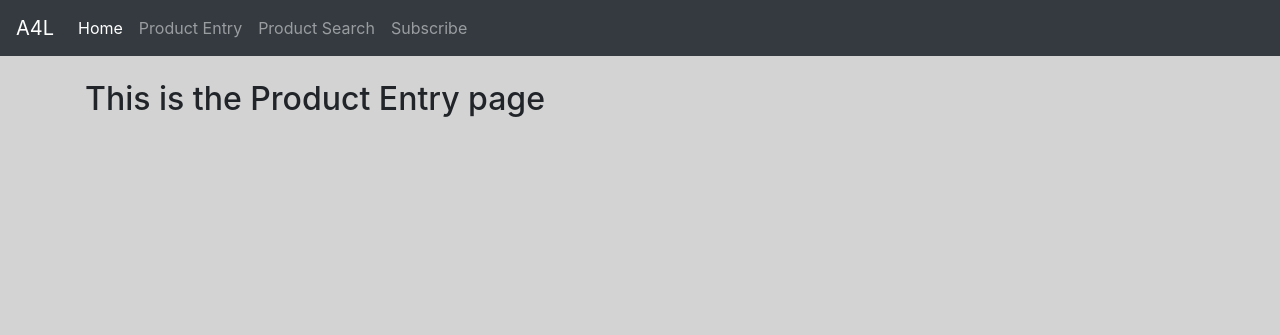
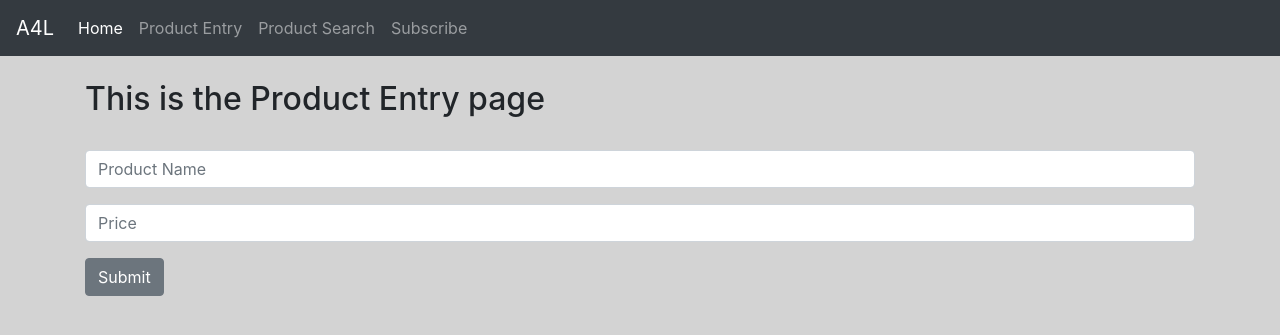
Before and after one commit to 444B/flask_sandbox, a Flask app: page /product_entry in a window 1280 px wide. Shown: the top 335 px of the page. Run offline with Flask 2, Linux system fonts and the light colour scheme; parts of the project's set-up code (start-up, migrations or seed data) failed here and were passed over.

Commit message:
sqltroubles

```diff
--- a/app.py
+++ b/app.py
@@ -1,23 +1,59 @@
-from flask import Flask, render_template, request
-from datetime import datetime
+from flask import Flask, render_template, request, g
+import sqlite3
 
 # app config
 app = Flask(__name__)
 
-# Initialize the Database
+# Database Initialise
+conn = sqlite3.connect('products.db')
+# create a cursor
+c = conn.cursor()
+# create a table
+c.execute("""CREATE TABLE products (
+
+		Product TEXT,
+		Price REAL
+
+		)""")
 
 
-subscribers = []
+# conn.commit()
+# conn.close()
 
+
+# sqlite3/flask documentation
+# DATABASE = 'products.db'
+
+# def get_db():
+#     db = getattr(g, '_database', None)
+#     if db is None:
+#         db = g._database = sqlite3.connect(DATABASE)
+#     return db
+
+# @app.teardown_appcontext
+# def close_connection(exception):
+#     db = getattr(g, '_database', None)
+#     if db is not None:
+#         db.close()
+
+
+
+
+# Flask Site Structure
 @app.route('/')
 def index():
 	title = '444B\'s portfolio'
 	return render_template('index.html', title=title)
 
-@app.route('/product_entry')
+@app.route('/product_entry', methods=['POST', 'GET'])
 def entry():
 	title = 'Product Entry Page'
-	return render_template('product_entry.html', title=title)
+	if request.method == 'POST':
+		product_name = request.form['name']
+		new_product_name = products(name=product_name)
+
+	else:
+		return render_template('product_entry.html', title=title)
 
 @app.route('/product_search')
 def search():
@@ -29,6 +65,7 @@ def subscribe():
 	title = 'Subscribe'
 	return render_template('subscribe.html', title=title)
 
+subscribers = []
 @app.route('/form', methods=['POST'])
 def form():
 	first_name = request.form.get('first_name')
@@ -53,3 +90,7 @@ def form():
 		first_name=first_name,
 		last_name=last_name,
 		email=email)
+
+
+if __name__ == '__main__':
+	app.run(debug = True)
--- a/templates/product_entry.html
+++ b/templates/product_entry.html
@@ -2,10 +2,24 @@
 {% block content %}
 
 <div class =container>
-  <h2>This is the Product Entry page</h2>
+ 	<h2>This is the Product Entry page</h2>
+	<br>
+
+<form action="/product_entry" method="POST">
+
+<!-- Product name -->
+  <div class="form-group">
+    <input type="text" class="form-control" placeholder="Product Name" name='name' >
+  </div>
+
+<!-- Price -->
+  <div class="form-group">
+    <input type="number" class="form-control" placeholder="Price" name='price' >
+  </div>
 
 
-
+  <button type="submit" class="btn btn-secondary">Submit</button>
+  </form>
 
 
 </div>
```
Also changed, not shown: README.md, products.db (added).
